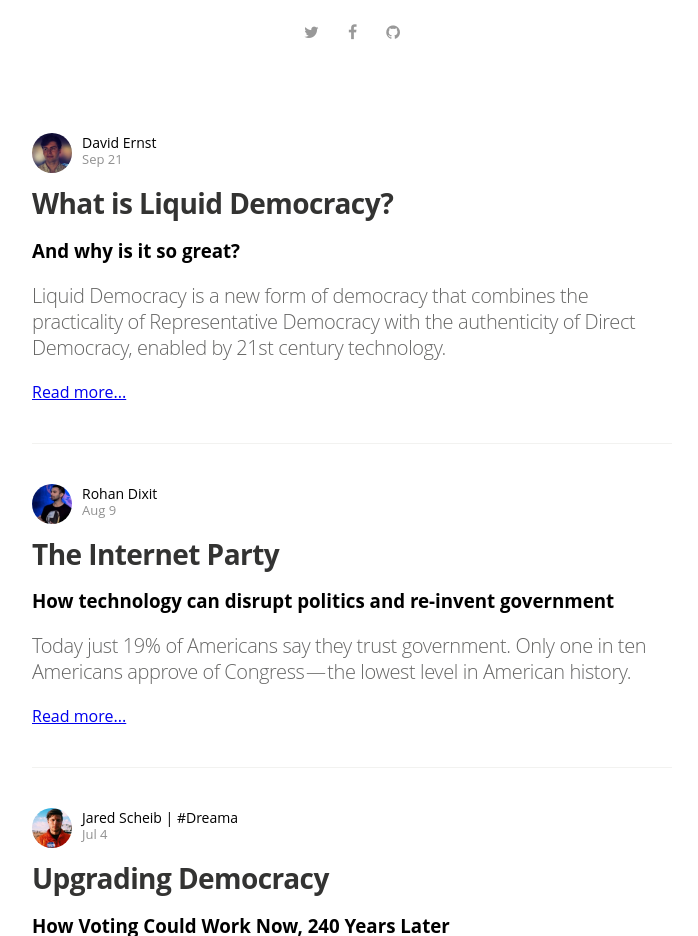
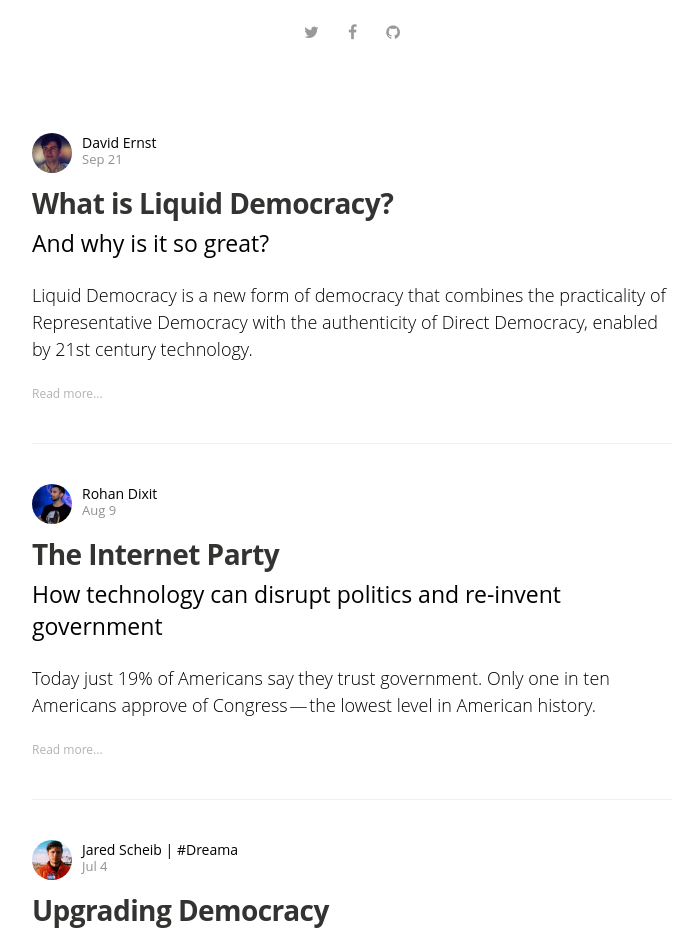
Before and after one commit to voteliquid/blog, a Jekyll site: the page built from index.html, in a window 1280 px wide. Shown: the part 618-1554 px from the top of the page, without its empty margins (288-986 px from the left). Built offline with Jekyll 4.4.1, drawn with Linux system fonts in a browser that asks for light colours; nearby versions of some CDN libraries; some web fonts are replaced; the list of posts is cut into pages by our own code.

Commit message:
Style homepage article listings

```diff
--- a/css/main.sass
+++ b/css/main.sass
@@ -153,24 +153,21 @@ body
         color: #333332
         &:hover
           text-decoration: none
+    .post-subtitle
+      font-size: 23px
+      font-weight: 400
+      margin-top: 8px
     .post-excerpt
-      letter-spacing: -0.02em
       font-weight: 300
-      font-style: normal
-      font-size: 20px
-      line-height: 1.3
-      color: #666665
-    .post-meta
-      font-size: 14px
+      font-size: 18px
+      line-height: 1.5
+    a.read-more
       color: #b3b3b1
-      line-height: 30px
-      a
-        color: #b3b3b1
-        text-decoration: none
-        &:hover
-          text-decoration: underline
-.container.featured
-  padding-bottom: 40px
+      font-size: 12px
+      text-decoration: none
+      &:hover
+        text-decoration: underline
+
 
 .post-template .content
   max-width: 700px
--- a/index.html
+++ b/index.html
@@ -32,6 +32,7 @@ layout: default
       {% for post in paginator.posts %}
         <article class="post" itemscope itemtype="http://schema.org/BlogPosting" role="article">
           <div class="article-item">
+
             {% assign author = site.data.authors[post.author] %}
             <section class="author">
               <div class="author-image" style="background-image: url({{ author.image }})">author</div>
@@ -40,9 +41,10 @@ layout: default
                 <time datetime="{{ post.date | date: "%F %R" }}">{{ post.date | date: "%b %-d" }}</time>
               </div>
             </section>
+
             <header class="post-header">
               <h2 class="post-title" itemprop="name"><a href="{{ post.url }}" itemprop="url">{{ post.title }}</a></h2>
-              <h3>{{ post.subtitle | strip_html | truncatewords: 50 }}</h3>
+              <h3 class="post-subtitle">{{ post.subtitle }}</h3>
             </header>
             <section class="post-excerpt" itemprop="description">
               <p>{{ post.excerpt | truncatewords: 50 }}</p>
```
